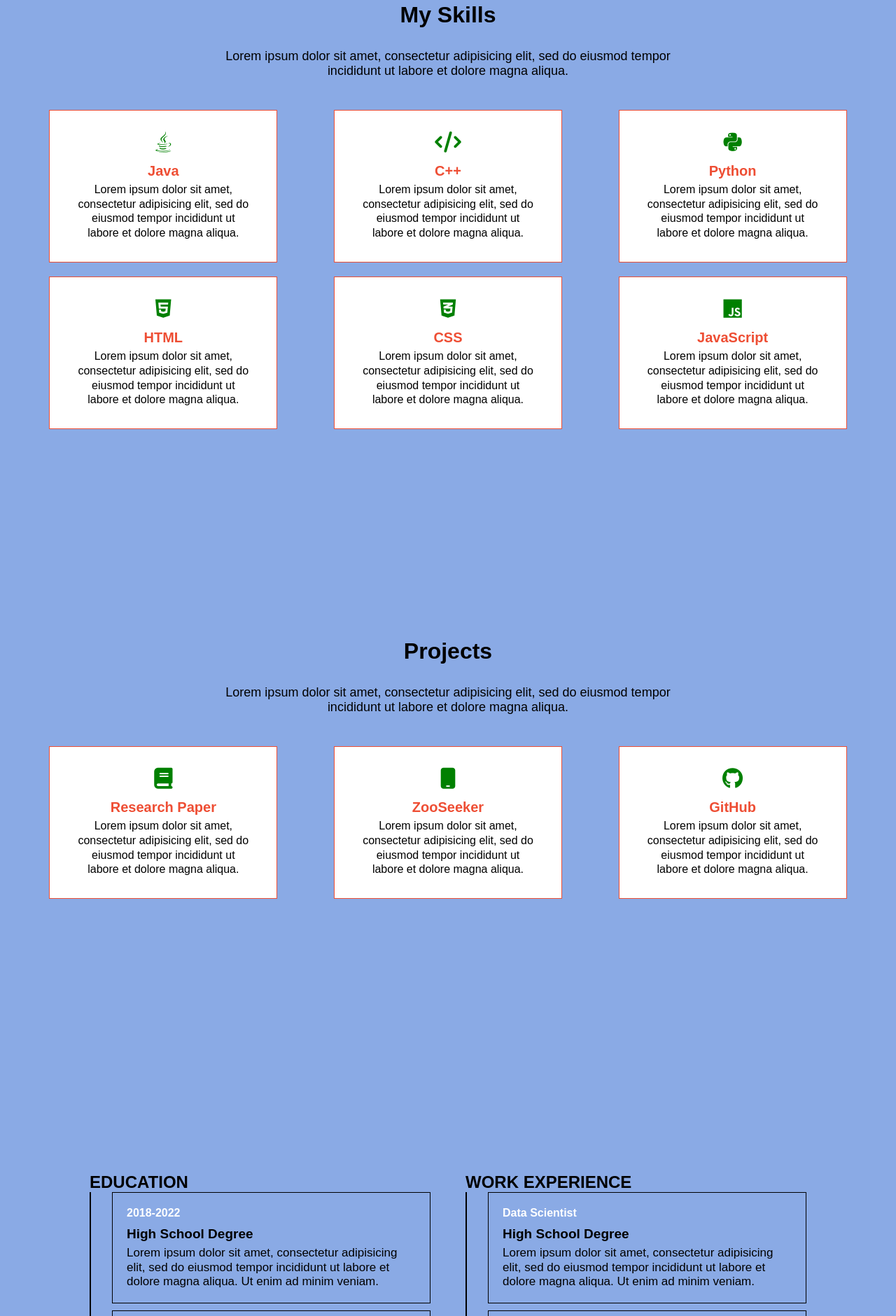
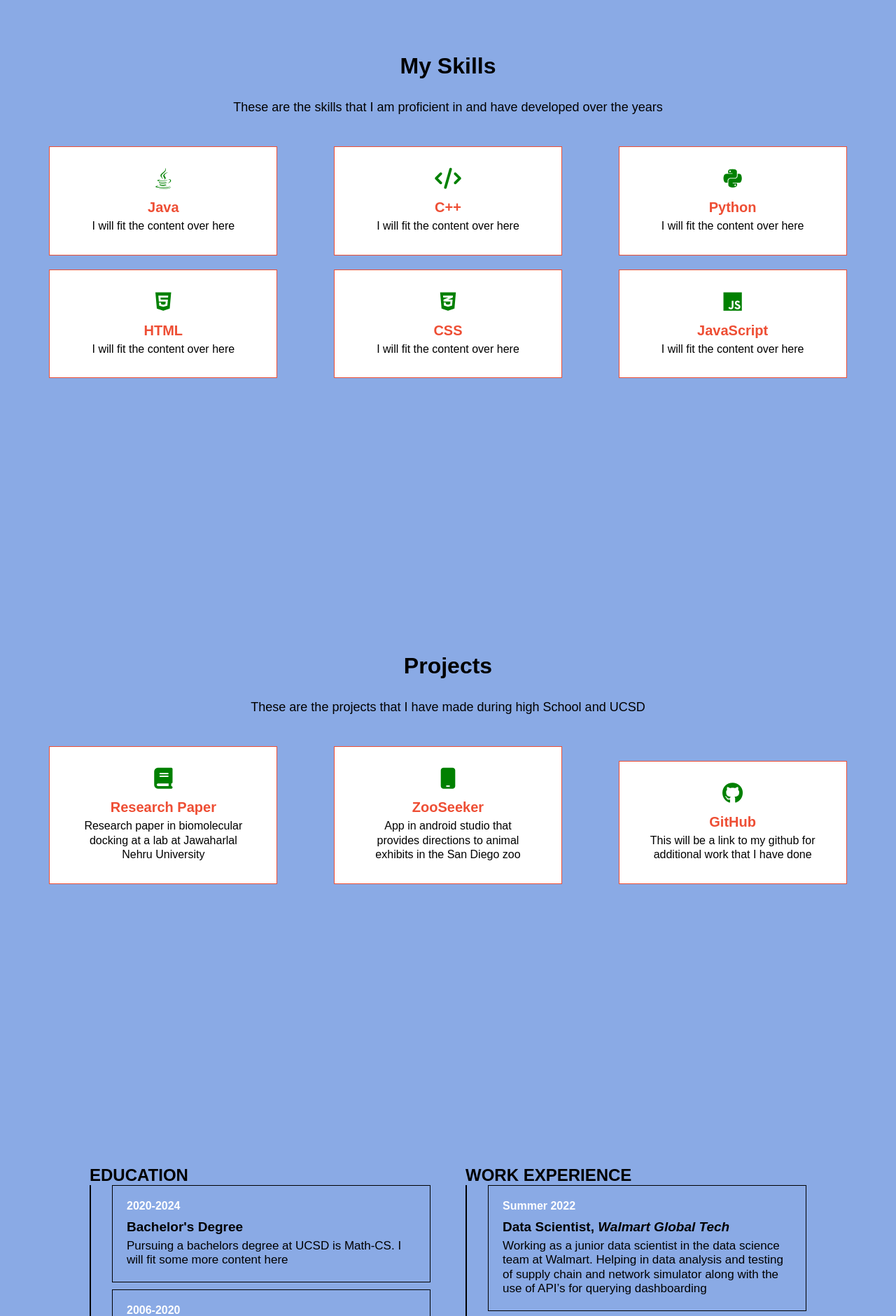
Before and after one commit to siddhantbhagat8/cse134-hw5, a plain HTML site: page index.html in a window 1280 px wide. Shown: the part 1692-3572 px from the top of the page at 70% size. Drawn offline with Linux system fonts and the light colour scheme.

Commit message:
content added

```diff
--- a/index.html
+++ b/index.html
@@ -57,13 +57,18 @@
             <section class="bio">
               <h1>About Me</h1>
               <h2>Student at UCSD and majoring in Math-CS</h2>
-              <p>Lorem ipsum dolor sit amet, consectetur adipisicing
-                elit, sed do eiusmod tempor incididunt ut labore et
-                dolore magna aliqua.
+              <p>I am a rising junior majoring in Math-CS at University
+                of California, San Diego. I have a minor declared in Data
+                Science, active from fall 2023 and am currently working as
+                a junior data scientist at Walmart Global Tech in Sunnyvale,
+                 California over the summer.
               </p>
-              <p>Lorem ipsum dolor sit amet, consectetur adipisicing
-                elit, sed do eiusmod tempor incididunt ut labore et
-                dolore magna aliqua. Ut enim ad minim veniam.
+              <p> I am highly motivated and have a passion for creating and
+                 supporting great products. I have the ability to learn new
+                 skills quickly and use the skills efficiently. I thrive on
+                collaboration and on love to work with people of all
+                backgrounds and disciplines as I have very strong verbal
+                and written communication skills.
               </p>
               <div class="personal_info">
                 <div><span>Name:</span><span>Siddhant Bhagat</span></div>
@@ -86,58 +91,47 @@
         <div class="skills_container">
           <section class="skills_title">
             <h1>My Skills</h1>
-            <p>Lorem ipsum dolor sit amet, consectetur adipisicing
-              elit, sed do eiusmod tempor incididunt ut labore et
-              dolore magna aliqua.
+            <p>
+              These are the skills that I am proficient in and have
+              developed over the years
             </p>
           </section>
           <section class="skills_container_2">
             <div class="skills_box">
               <i class="fa-brands fa-java"></i>
               <h2>Java</h2>
-              <p>Lorem ipsum dolor sit amet, consectetur adipisicing
-                elit, sed do eiusmod tempor incididunt ut labore et
-                dolore magna aliqua.
+              <p>
+                I will fit the content over here
               </p>
             </div>
             <div class="skills_box">
               <i class="fa-solid fa-code"></i>
               <h2>C++</h2>
-              <p>Lorem ipsum dolor sit amet, consectetur adipisicing
-                elit, sed do eiusmod tempor incididunt ut labore et
-                dolore magna aliqua.
+              <p>I will fit the content over here
               </p>
             </div>
             <div class="skills_box">
               <i class="fa-brands fa-python"></i>
               <h2>Python</h2>
-              <p>Lorem ipsum dolor sit amet, consectetur adipisicing
-                elit, sed do eiusmod tempor incididunt ut labore et
-                dolore magna aliqua.
+              <p>I will fit the content over here
               </p>
             </div>
             <div class="skills_box">
               <i class="fa-brands fa-html5"></i>
               <h2>HTML</h2>
-              <p>Lorem ipsum dolor sit amet, consectetur adipisicing
-                elit, sed do eiusmod tempor incididunt ut labore et
-                dolore magna aliqua.
+              <p>I will fit the content over here
               </p>
             </div>
             <div class="skills_box">
               <i class="fa-brands fa-css3-alt"></i>
               <h2>CSS</h2>
-              <p>Lorem ipsum dolor sit amet, consectetur adipisicing
-                elit, sed do eiusmod tempor incididunt ut labore et
-                dolore magna aliqua.
+              <p>I will fit the content over here
               </p>
             </div>
             <div class="skills_box">
               <i class="fa-brands fa-js"></i>
               <h2>JavaScript</h2>
-              <p>Lorem ipsum dolor sit amet, consectetur adipisicing
-                elit, sed do eiusmod tempor incididunt ut labore et
-                dolore magna aliqua.
+              <p>I will fit the content over here
               </p>
             </div>
           </section>
@@ -150,34 +144,30 @@
         <div class="projects_container">
           <section class="projects_title">
             <h1>Projects</h1>
-            <p>Lorem ipsum dolor sit amet, consectetur adipisicing
-              elit, sed do eiusmod tempor incididunt ut labore et
-              dolore magna aliqua.
+            <p>These are the projects that I have made during high School
+              and UCSD
             </p>
           </section>
           <section class="projects_container_2">
             <div class="projects_box">
               <i class="fa-solid fa-book"></i>
               <h2>Research Paper</h2>
-              <p>Lorem ipsum dolor sit amet, consectetur adipisicing
-                elit, sed do eiusmod tempor incididunt ut labore et
-                dolore magna aliqua.
+              <p>Research paper in biomolecular docking at a lab at
+                Jawaharlal Nehru University
               </p>
             </div>
             <div class="projects_box">
               <i class="fa-solid fa-mobile"></i>
               <h2>ZooSeeker</h2>
-              <p>Lorem ipsum dolor sit amet, consectetur adipisicing
-                elit, sed do eiusmod tempor incididunt ut labore et
-                dolore magna aliqua.
+              <p>App in android studio that provides directions to animal
+                exhibits in the San Diego zoo
               </p>
             </div>
             <div class="projects_box">
               <i class="fa-brands fa-github"></i>
               <h2>GitHub</h2>
-              <p>Lorem ipsum dolor sit amet, consectetur adipisicing
-                elit, sed do eiusmod tempor incididunt ut labore et
-                dolore magna aliqua.
+              <p>This will be a link to my github for additional work that
+                I have done
               </p>
             </div>
           </section>
@@ -194,27 +184,25 @@
             </header>
             <div class="contents">
               <div class="box">
-                <h4>2018-2022</h4>
-                <h3>High School Degree</h3>
-                <p>Lorem ipsum dolor sit amet, consectetur adipisicing
-                  elit, sed do eiusmod tempor incididunt ut labore et
-                  dolore magna aliqua. Ut enim ad minim veniam.
+                <h4>2020-2024</h4>
+                <h3>Bachelor's Degree</h3>
+                <p>Pursuing a bachelors degree at UCSD is Math-CS. I will
+                  fit some more content here
                 </p>
               </div>
               <div class="box">
-                <h4>2018-2022</h4>
+                <h4>2006-2020</h4>
                 <h3>High School Degree</h3>
-                <p>Lorem ipsum dolor sit amet, consectetur adipisicing
-                  elit, sed do eiusmod tempor incididunt ut labore et
-                  dolore magna aliqua. Ut enim ad minim veniam.
+                <p>High school from New Delhi, India. Took the subjects
+                  Physics, Chemistry, Maths, Computer Science, and English
                 </p>
               </div>
               <div class="box">
-                <h4>2018-2022</h4>
-                <h3>High School Degree</h3>
-                <p>Lorem ipsum dolor sit amet, consectetur adipisicing
-                  elit, sed do eiusmod tempor incididunt ut labore et
-                  dolore magna aliqua. Ut enim ad minim veniam.
+                <h4>2019-2020</h4>
+                <h3>Summer School</h3>
+                <p>Attended a summer school at Stanford univesity. Learnt
+                  coding and its principles. I will fit some more content
+                  here
                 </p>
               </div>
             </div>
@@ -225,24 +213,25 @@
             </header>
             <div class="contents">
               <div class="box">
-                <h4>Data Scientist</h4>
-                <h3>High School Degree</h3>
-                <p>Lorem ipsum dolor sit amet, consectetur adipisicing
-                  elit, sed do eiusmod tempor incididunt ut labore et
-                  dolore magna aliqua. Ut enim ad minim veniam.
+                <h4>Summer 2022</h4>
+                <h3>Data Scientist, <i>Walmart Global Tech</i></h3>
+                <p>Working as a junior data scientist in the data science
+                  team at Walmart. Helping in data analysis and testing of
+                  supply chain and network simulator along with the use of
+                  API’s for querying dashboarding
                 </p>
               </div>
               <div class="box">
-                <h4>Data Scientist</h4>
-                <h3>High School Degree</h3>
-                <p>Lorem ipsum dolor sit amet, consectetur adipisicing
-                  elit, sed do eiusmod tempor incididunt ut labore et
-                  dolore magna aliqua. Ut enim ad minim veniam.
+                <h4>Summer 2020</h4>
+                <h3>SDE Intern, <i>STJ Electricals</i></h3>
+                <p>Explored biometric fingerprint and retina scanners.
+                  Learned the backend implementation of these devices
+                  Helped in large scale testing of biometric devices.
                 </p>
               </div>
               <div class="box">
-                <h4>Data Scientist</h4>
-                <h3>High School Degree</h3>
+                <h4>Summer 2019</h4>
+                <h3>Research Intern, <i>Biotech Lab, JNU</i></h3>
                 <p>Lorem ipsum dolor sit amet, consectetur adipisicing
                   elit, sed do eiusmod tempor incididunt ut labore et
                   dolore magna aliqua. Ut enim ad minim veniam.
```
